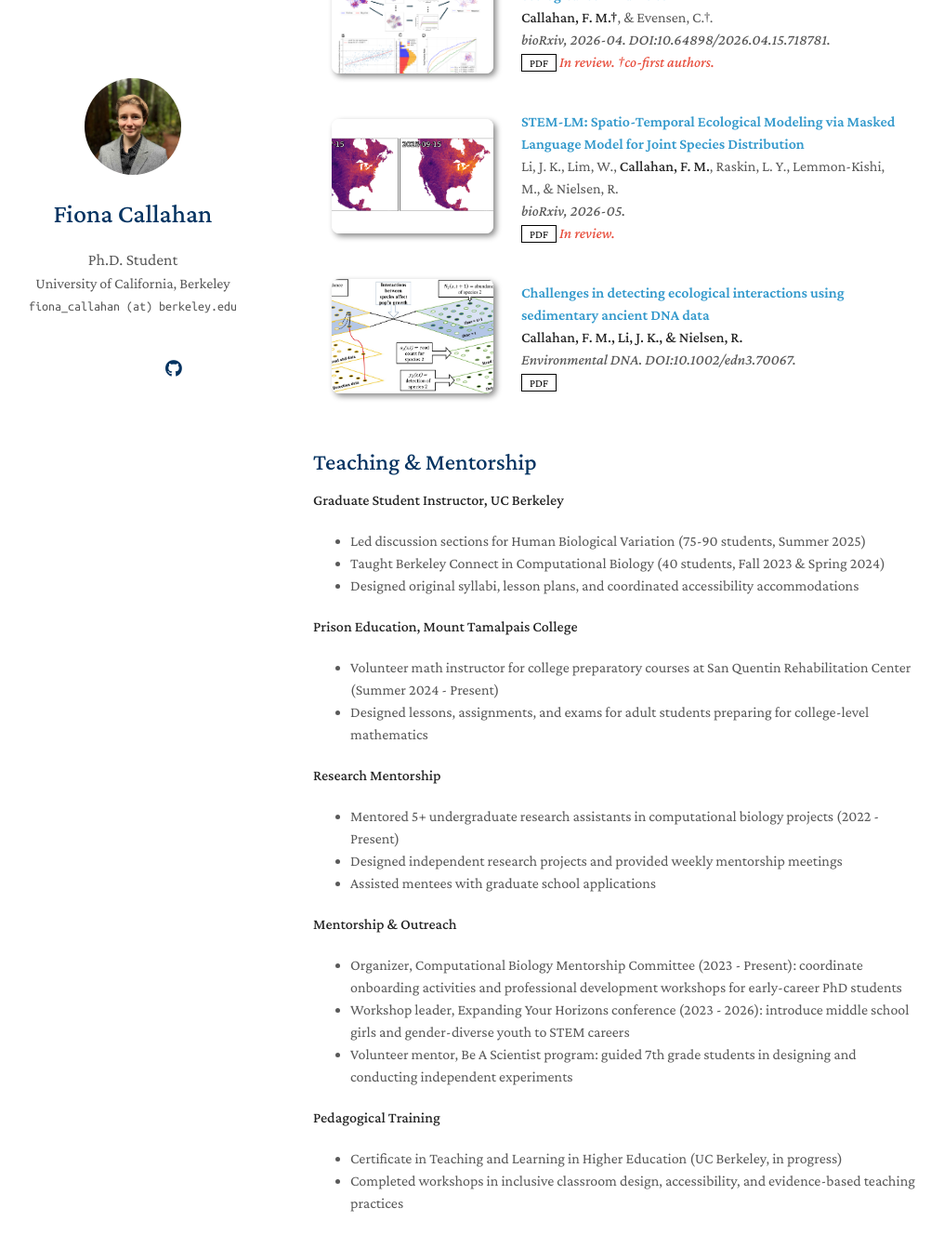
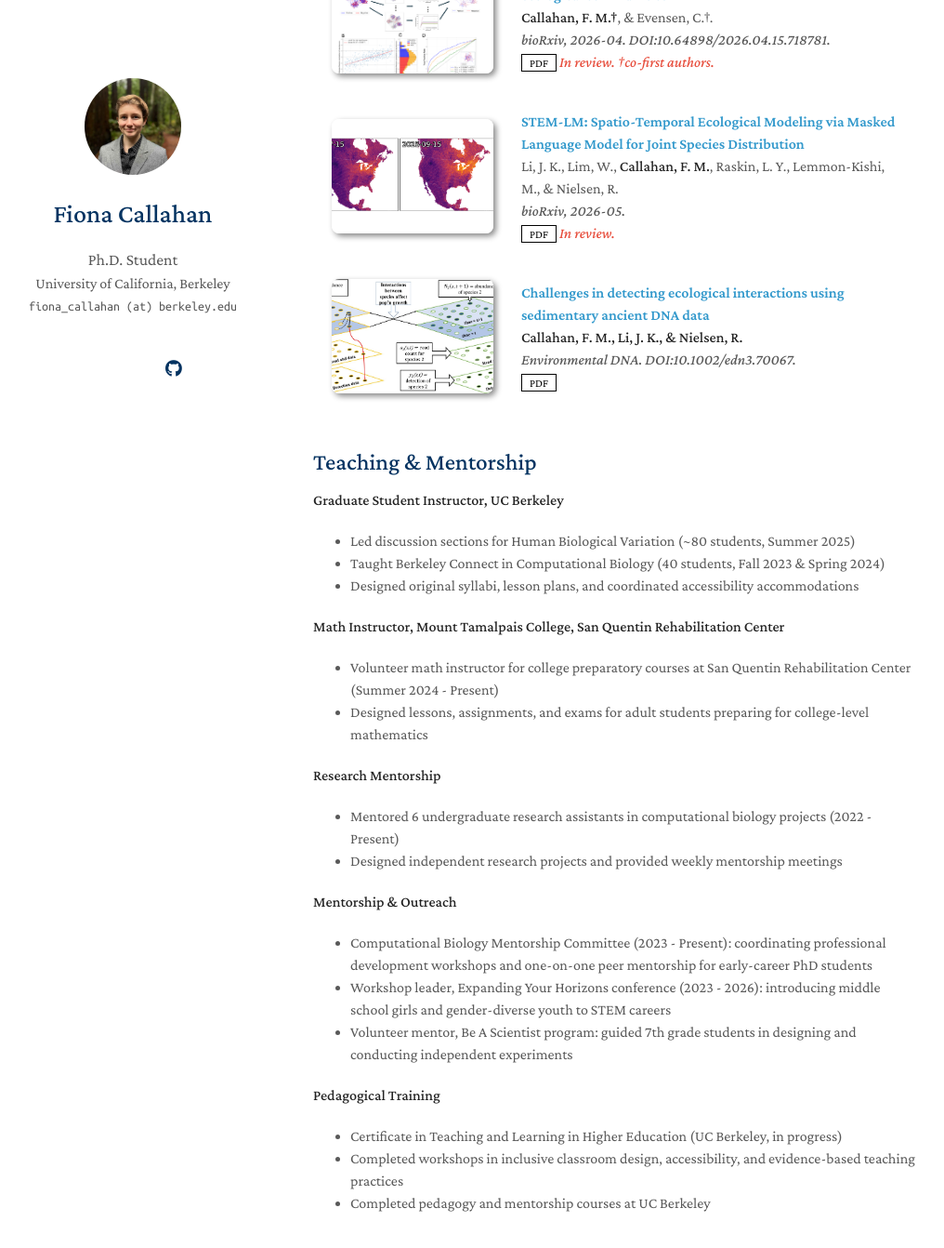
Before and after one commit to Fiona-MC/fmcallahan, a Jekyll site: the page built from index.md, in a window 1280 px wide and 1400 px high, scrolled down 965 px. Shown: the top 1342 px of the window at 93% size, without its empty margins (133-1149 px from the left). Built offline with Jekyll 4.4.1, drawn with Linux system fonts in a browser that asks for light colours; a style sheet for code colours, icons or effects is not loaded.

Commit message:
Update teaching.md

```diff
--- a/_includes/teaching.md
+++ b/_includes/teaching.md
@@ -1,24 +1,24 @@
 ## Teaching & Mentorship
 
 **Graduate Student Instructor, UC Berkeley**
-- Led discussion sections for Human Biological Variation (75-90 students, Summer 2025)
+- Led discussion sections for Human Biological Variation (~80 students, Summer 2025)
 - Taught Berkeley Connect in Computational Biology (40 students, Fall 2023 & Spring 2024)
 - Designed original syllabi, lesson plans, and coordinated accessibility accommodations
 
-**Prison Education, Mount Tamalpais College**
+**Math Instructor, Mount Tamalpais College, San Quentin Rehabilitation Center**
 - Volunteer math instructor for college preparatory courses at San Quentin Rehabilitation Center (Summer 2024 - Present)
 - Designed lessons, assignments, and exams for adult students preparing for college-level mathematics
 
 **Research Mentorship**
-- Mentored 5+ undergraduate research assistants in computational biology projects (2022 - Present)
+- Mentored 6 undergraduate research assistants in computational biology projects (2022 - Present)
 - Designed independent research projects and provided weekly mentorship meetings
-- Assisted mentees with graduate school applications
 
 **Mentorship & Outreach**
-- Organizer, Computational Biology Mentorship Committee (2023 - Present): coordinate onboarding activities and professional development workshops for early-career PhD students
-- Workshop leader, Expanding Your Horizons conference (2023 - 2026): introduce middle school girls and gender-diverse youth to STEM careers
+- Computational Biology Mentorship Committee (2023 - Present): coordinating professional development workshops and one-on-one peer mentorship for early-career PhD students
+- Workshop leader, Expanding Your Horizons conference (2023 - 2026): introducing middle school girls and gender-diverse youth to STEM careers
 - Volunteer mentor, Be A Scientist program: guided 7th grade students in designing and conducting independent experiments
 
 **Pedagogical Training**
 - Certificate in Teaching and Learning in Higher Education (UC Berkeley, in progress)
 - Completed workshops in inclusive classroom design, accessibility, and evidence-based teaching practices
+- Completed pedagogy and mentorship courses at UC Berkeley
```
